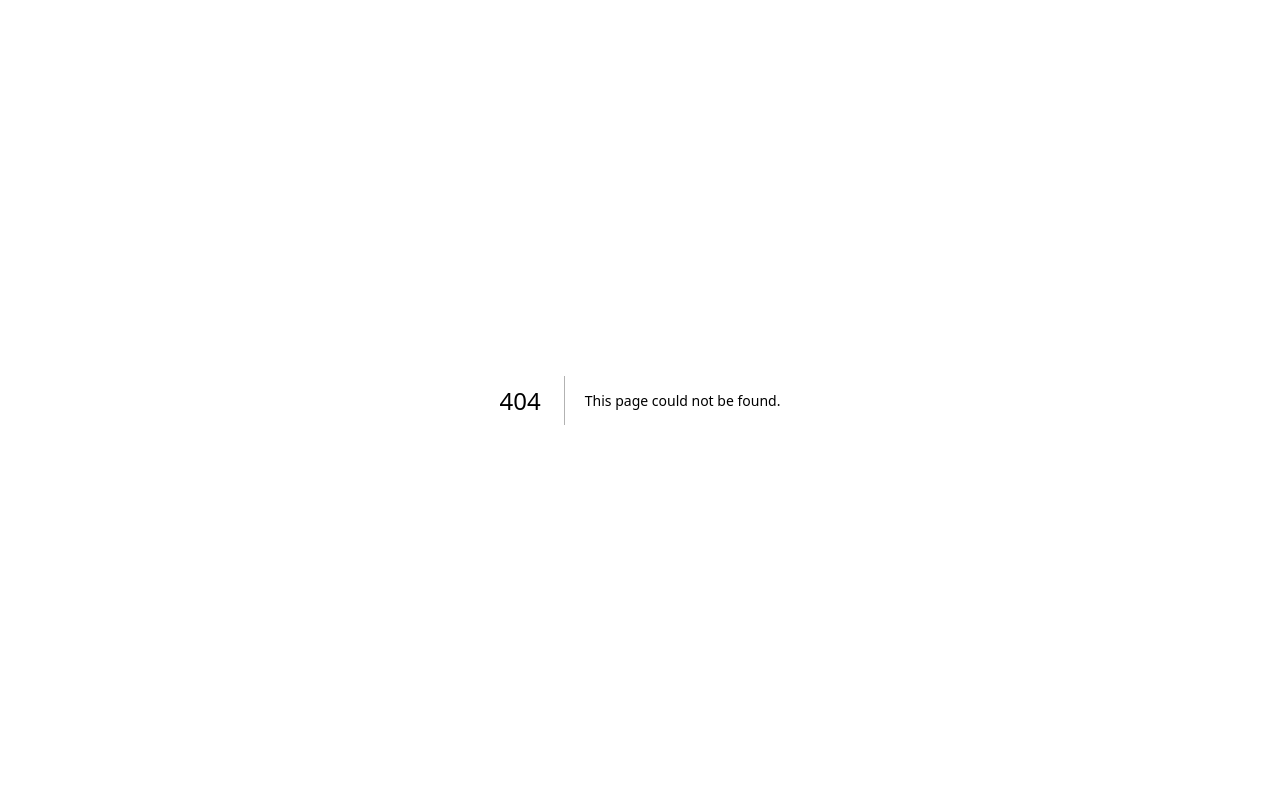
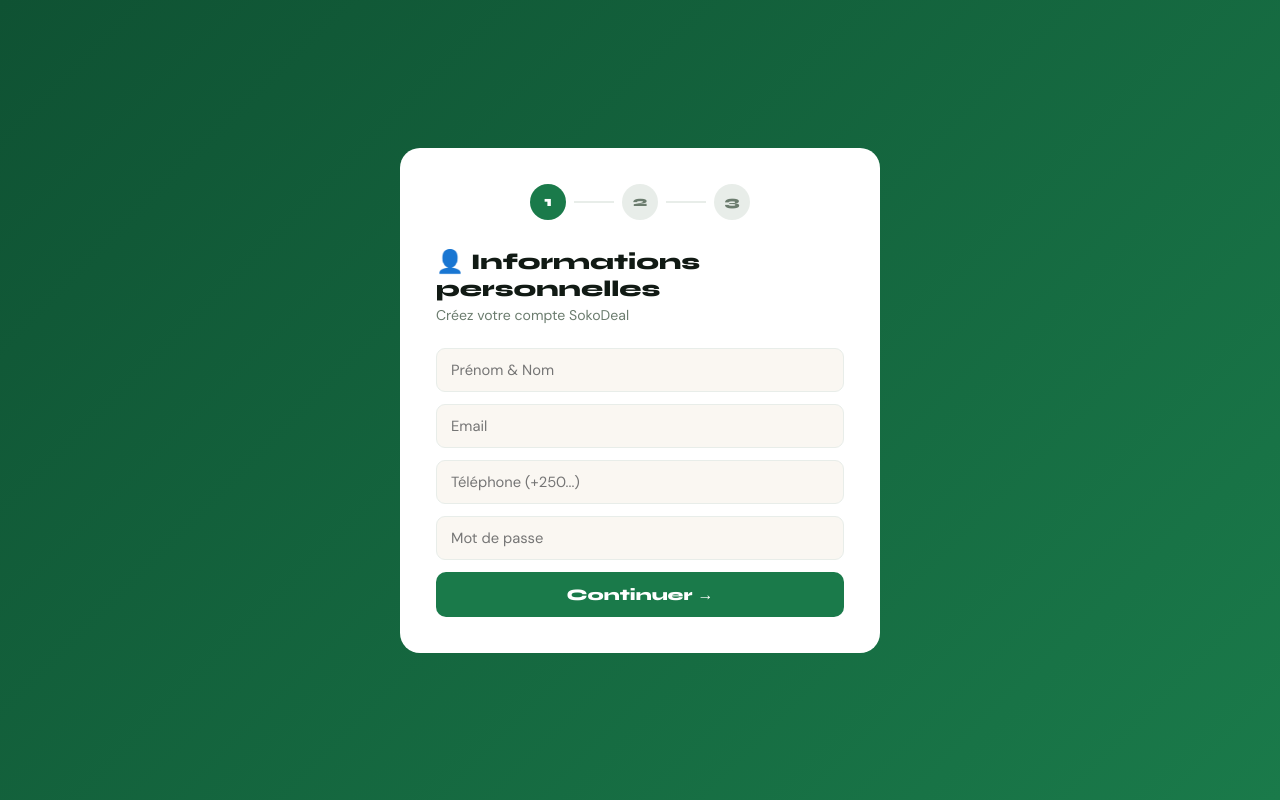
Before and after one commit to sokodeal/sokodeal, a Next.js app: page /auth in a window 1280 px wide. Before the commit this address had no page. Built offline with nearby package versions, Linux system fonts and the light colour scheme; no server answers.

Commit message:
add auth page with ID verification

```diff
--- a/next.config.ts
+++ b/next.config.ts
@@ -1,7 +1,5 @@
 import type { NextConfig } from "next";
 
-const nextConfig: NextConfig = {
-  output: "export",
-};
+const nextConfig: NextConfig = {};
 
 export default nextConfig;
--- a/package.json
+++ b/package.json
@@ -10,6 +10,7 @@
   },
   "dependencies": {
     "@netlify/plugin-nextjs": "^5.15.9",
+    "@supabase/auth-helpers-nextjs": "^0.15.0",
     "@supabase/supabase-js": "^2.105.0",
     "next": "16.2.4",
     "react": "19.2.4",
--- /dev/null
+++ b/src/app/auth/page.tsx
@@ -0,0 +1,156 @@
+'use client'
+import { useState } from 'react'
+import { supabase } from '@/lib/supabase'
+
+export default function AuthPage() {
+  const [step, setStep] = useState(1)
+  const [loading, setLoading] = useState(false)
+  const [form, setForm] = useState({
+    fullName: '', email: '', phone: '', password: '',
+    idType: '', idNumber: '', idFront: null as File | null, idBack: null as File | null
+  })
+  const [msg, setMsg] = useState('')
+
+  const handleSignup = async () => {
+    setLoading(true)
+    const { error } = await supabase.auth.signUp({
+      email: form.email,
+      password: form.password,
+      options: {
+        data: {
+          full_name: form.fullName,
+          phone: form.phone,
+        }
+      }
+    })
+    if (error) { setMsg('❌ ' + error.message); setLoading(false); return; }
+    setStep(3)
+    setLoading(false)
+  }
+
+  return (
+    <div style={{minHeight:'100vh', background:'linear-gradient(135deg,#0f5233,#1a7a4a)', display:'flex', alignItems:'center', justifyContent:'center', padding:'20px'}}>
+      <div style={{background:'white', borderRadius:'20px', padding:'36px', maxWidth:'480px', width:'100%'}}>
+
+        {/* Steps */}
+        <div style={{display:'flex', justifyContent:'center', gap:'8px', marginBottom:'28px'}}>
+          {[1,2,3].map(s => (
+            <div key={s} style={{display:'flex', alignItems:'center', gap:'8px'}}>
+              <div style={{
+                width:'36px', height:'36px', borderRadius:'50%',
+                background: step >= s ? '#1a7a4a' : '#e8ede9',
+                color: step >= s ? 'white' : '#6b7c6e',
+                display:'flex', alignItems:'center', justifyContent:'center',
+                fontFamily:'Syne,sans-serif', fontWeight:800, fontSize:'0.9rem'
+              }}>{s}</div>
+              {s < 3 && <div style={{width:'40px', height:'2px', background: step > s ? '#1a7a4a' : '#e8ede9'}}></div>}
+            </div>
+          ))}
+        </div>
+
+        <h1 style={{fontFamily:'Syne,sans-serif', fontWeight:800, fontSize:'1.4rem', marginBottom:'4px'}}>
+          {step === 1 && '👤 Informations personnelles'}
+          {step === 2 && '🪪 Vérification d\'identité'}
+          {step === 3 && '✅ Compte créé !'}
+        </h1>
+        <p style={{color:'#6b7c6e', fontSize:'0.88rem', marginBottom:'24px'}}>
+          {step === 1 && 'Créez votre compte SokoDeal'}
+          {step === 2 && 'Obligatoire pour publier des annonces'}
+          {step === 3 && 'Vérifiez votre email pour confirmer'}
+        </p>
+
+        {/* STEP 1 */}
+        {step === 1 && (
+          <>
+            {['fullName','email','phone','password'].map((field, i) => (
+              <input key={field}
+                type={field === 'password' ? 'password' : field === 'email' ? 'email' : 'text'}
+                placeholder={['Prénom & Nom', 'Email', 'Téléphone (+250...)', 'Mot de passe'][i]}
+                value={(form as any)[field]}
+                onChange={e => setForm({...form, [field]: e.target.value})}
+                style={{
+                  width:'100%', padding:'11px 14px', border:'1.5px solid #e8ede9',
+                  borderRadius:'9px', fontFamily:'DM Sans,sans-serif', fontSize:'0.92rem',
+                  outline:'none', background:'#faf7f2', marginBottom:'12px', display:'block'
+                }}
+              />
+            ))}
+            <button onClick={() => setStep(2)} style={{
+              width:'100%', padding:'13px', background:'#1a7a4a', border:'none',
+              borderRadius:'10px', fontFamily:'Syne,sans-serif', fontWeight:800,
+              fontSize:'1rem', color:'white', cursor:'pointer'
+            }}>Continuer →</button>
+          </>
+        )}
+
+        {/* STEP 2 */}
+        {step === 2 && (
+          <>
+            <div style={{background:'#fff8e1', borderLeft:'3px solid #f5a623', borderRadius:'8px', padding:'12px 14px', marginBottom:'16px', fontSize:'0.83rem'}}>
+              🔒 Vos documents sont chiffrés et sécurisés. Requis pour vérifier votre identité et protéger les acheteurs.
+            </div>
+
+            <select
+              value={form.idType}
+              onChange={e => setForm({...form, idType: e.target.value})}
+              style={{width:'100%', padding:'11px 14px', border:'1.5px solid #e8ede9', borderRadius:'9px', fontFamily:'DM Sans,sans-serif', fontSize:'0.9rem', outline:'none', background:'#faf7f2', marginBottom:'12px'}}
+            >
+              <option value="">— Type de document —</option>
+              <option value="indangamuntu">🇷🇼 Indangamuntu (Carte Nationale)</option>
+              <option value="passeport">🌍 Passeport</option>
+              <option value="permis">🪪 Permis de conduire</option>
+            </select>
+
+            <input
+              type="text"
+              placeholder="Numéro du document"
+              value={form.idNumber}
+              onChange={e => setForm({...form, idNumber: e.target.value})}
+              style={{width:'100%', padding:'11px 14px', border:'1.5px solid #e8ede9', borderRadius:'9px', fontFamily:'DM Sans,sans-serif', fontSize:'0.9rem', outline:'none', background:'#faf7f2', marginBottom:'12px', display:'block'}}
+            />
+
+            <div style={{marginBottom:'12px'}}>
+              <label style={{display:'block', fontSize:'0.82rem', fontWeight:600, marginBottom:'6px'}}>📸 Recto de la pièce d'identité</label>
+              <input type="file" accept="image/*,.pdf"
+                onChange={e => setForm({...form, idFront: e.target.files?.[0] || null})}
+                style={{width:'100%', padding:'10px', border:'1.5px dashed #e8ede9', borderRadius:'9px', background:'#faf7f2'}}
+              />
+            </div>
+
+            <div style={{marginBottom:'20px'}}>
+              <label style={{display:'block', fontSize:'0.82rem', fontWeight:600, marginBottom:'6px'}}>📸 Verso de la pièce d'identité</label>
+              <input type="file" accept="image/*,.pdf"
+                onChange={e => setForm({...form, idBack: e.target.files?.[0] || null})}
+                style={{width:'100%', padding:'10px', border:'1.5px dashed #e8ede9', borderRadius:'9px', background:'#faf7f2'}}
+              />
+            </div>
+
+            {msg && <p style={{color:'red', fontSize:'0.85rem', marginBottom:'12px'}}>{msg}</p>}
+
+            <button onClick={handleSignup} disabled={loading} style={{
+              width:'100%', padding:'13px', background: loading ? '#ccc' : '#1a7a4a', border:'none',
+              borderRadius:'10px', fontFamily:'Syne,sans-serif', fontWeight:800,
+              fontSize:'1rem', color:'white', cursor: loading ? 'not-allowed' : 'pointer'
+            }}>{loading ? '⏳ Création...' : '🚀 Créer mon compte'}</button>
+
+            <button onClick={() => setStep(1)} style={{width:'100%', padding:'11px', background:'transparent', border:'1.5px solid #e8ede9', borderRadius:'10px', fontFamily:'Syne,sans-serif', fontWeight:600, fontSize:'0.9rem', color:'#6b7c6e', cursor:'pointer', marginTop:'10px'}}>← Retour</button>
+          </>
+        )}
+
+        {/* STEP 3 */}
+        {step === 3 && (
+          <div style={{textAlign:'center'}}>
+            <div style={{fontSize:'4rem', marginBottom:'16px'}}>🎉</div>
+            <p style={{fontSize:'0.95rem', lineHeight:1.7, color:'#111a14', marginBottom:'24px'}}>
+              Votre compte a été créé ! <br/>
+              Vérifiez votre email <strong>{form.email}</strong> pour confirmer votre inscription.
+            </p>
+            <a href="/" style={{display:'block', padding:'13px', background:'#1a7a4a', borderRadius:'10px', fontFamily:'Syne,sans-serif', fontWeight:800, fontSize:'1rem', color:'white', textDecoration:'none'}}>
+              Aller sur SokoDeal →
+            </a>
+          </div>
+        )}
+      </div>
+    </div>
+  )
+}
```
Also changed, not shown: 2 other files (tests, documents, lock files or other folders).
